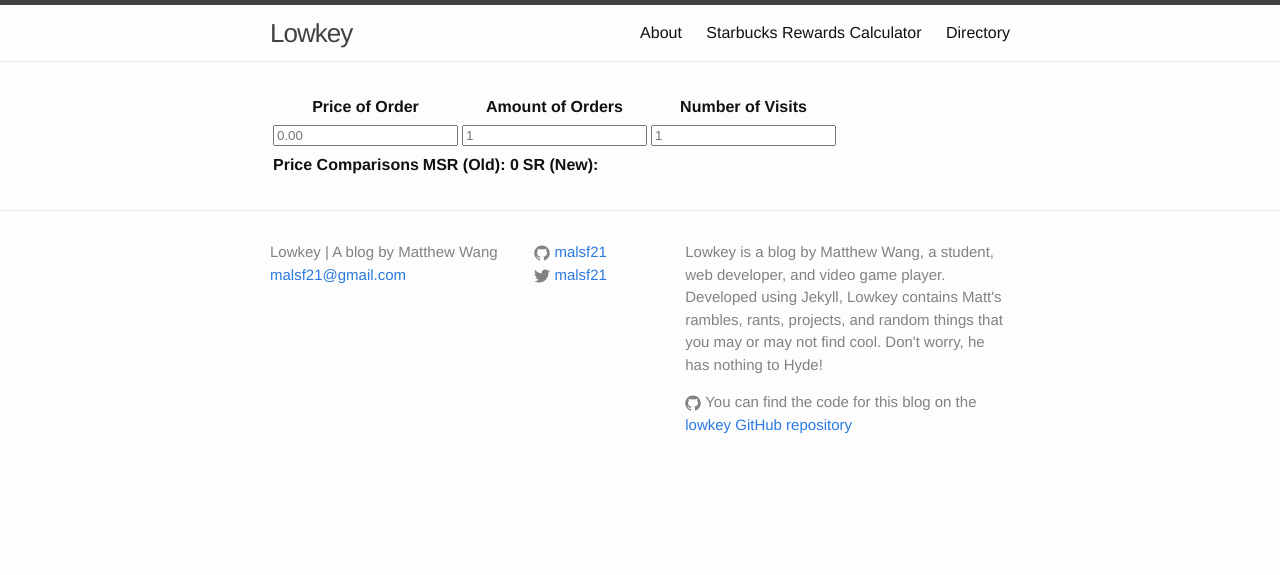
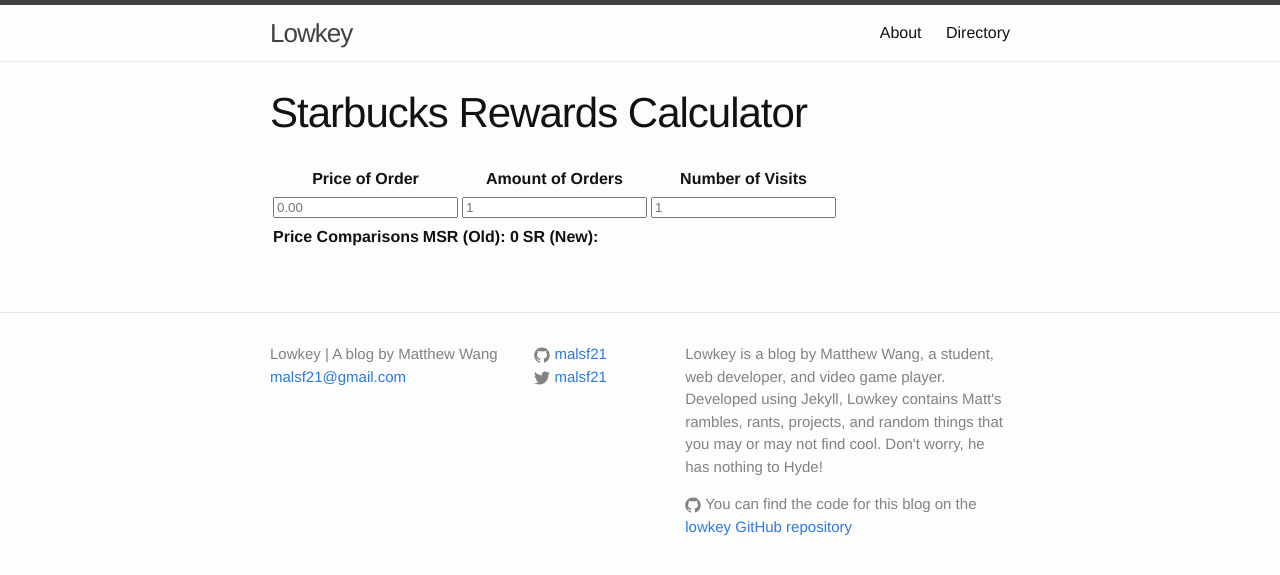
Before and after one commit to mattxwang/lowkey, a Jekyll site: the page built from scripts/starbucks-rewards/index.html, in a window 1280 px wide. Shown: the top 575 px of the page. Built offline with Jekyll 4.4.1, drawn with Linux system fonts in a browser that asks for light colours.

Commit message:
changes how nav-pages are rendered

```diff
--- a/_includes/header.html
+++ b/_includes/header.html
@@ -15,8 +15,10 @@
 
       <div class="trigger">
         {% for my_page in site.pages %}
-          {% if my_page.title %}
-          <a class="page-link" href="{{ my_page.url | prepend: site.baseurl }}">{{ my_page.title }}</a>
+          {% if my_page.menu == 'main' %}
+            {% if my_page.title %}
+            <a class="page-link" href="{{ my_page.url | prepend: site.baseurl }}">{{ my_page.title }}</a>
+            {% endif %}
           {% endif %}
         {% endfor %}
         <a class="page-link" href="{{ site.url }}">Directory</a>
--- a/scripts/starbucks-rewards/index.html
+++ b/scripts/starbucks-rewards/index.html
@@ -1,5 +1,5 @@
 ---
-layout: default
+layout: script
 title: Starbucks Rewards Calculator
 permalink: /scripts/starbucks-rewards/index.html
 ---
```
Also changed, not shown: about.md (+1 -0 lines).
